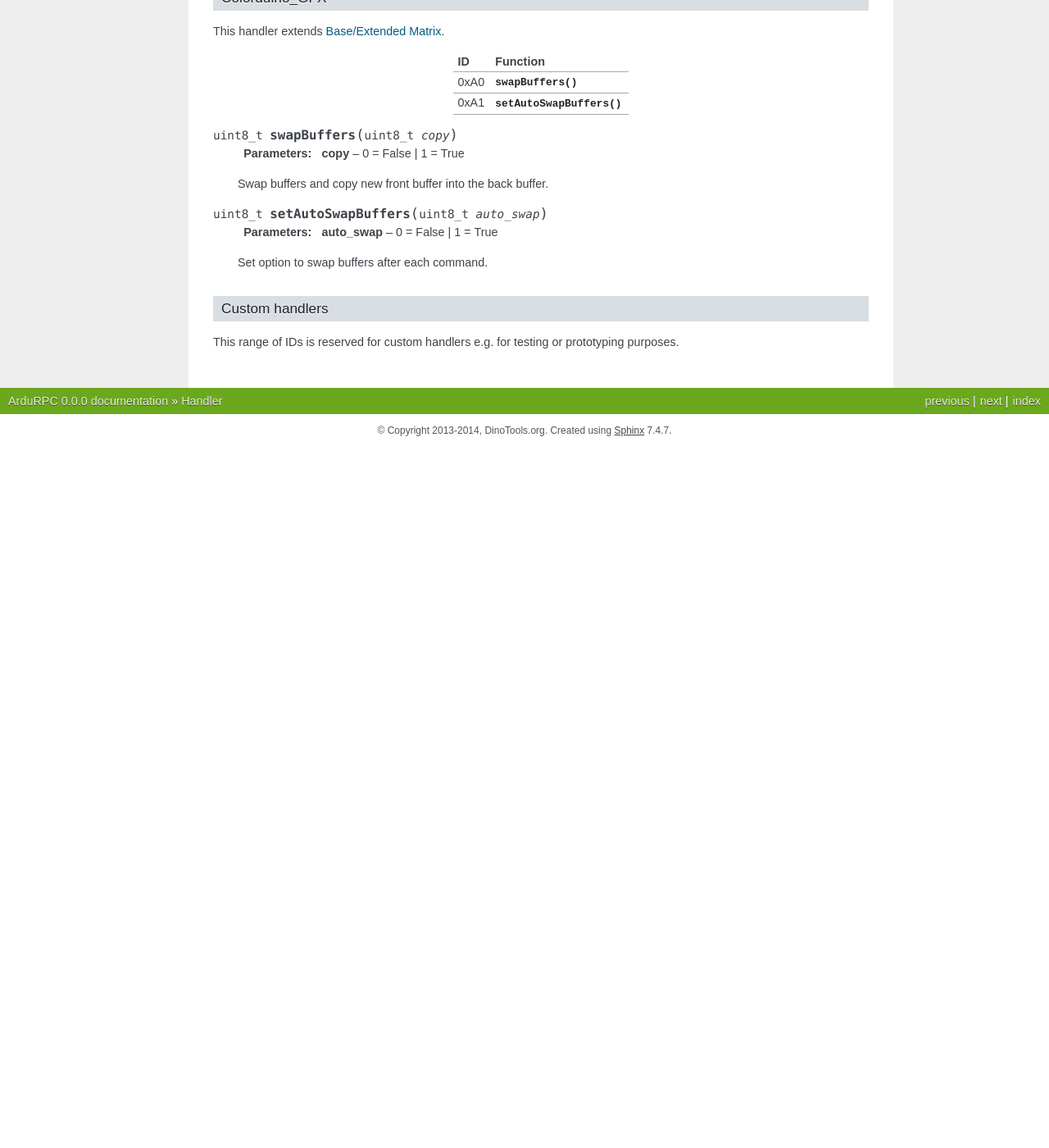
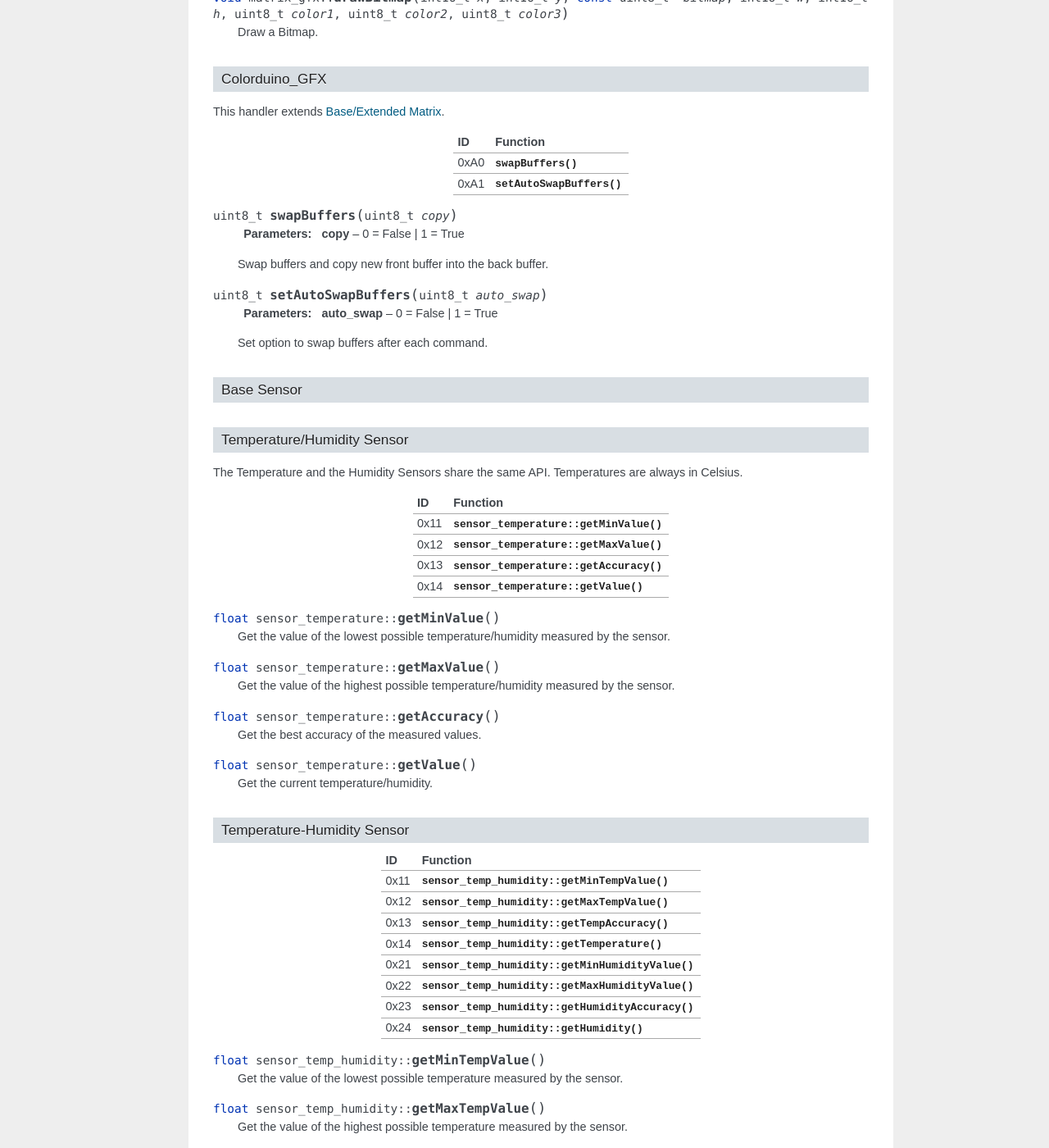
Before and after one commit to DinoTools/ArduRPC, a Sphinx documentation site: the page built from doc/source/user/handler.rst, in a window 1280 px wide and 1400 px high, scrolled down 4559 px. Shown: the whole window at 82% size. Built offline with Sphinx 7.4.7, drawn with Linux system fonts in a browser that asks for light colours; before the commit the page ends 5104 px from its top, so only the background shows below that; some of the changed text lies outside the part shown.

Commit message:
doc - API for temp and humidity sensors (fixes #1)

```diff
--- a/doc/source/user/handler.rst
+++ b/doc/source/user/handler.rst
@@ -33,6 +33,14 @@ To register a new handler type feel free to open a new request by using the `iss
 | 0x0280 | 0x02FF |    9 | :ref:`Extended Matrix`                                                        | Beta         |
 +--------+--------+------+-------------------------------------------------------------------------------+--------------+
 | 0x0281          |      | :ref:`Colorduino_GFX`                                                         | Experimental |
++--------+--------+------+-------------------------------------------------------------------------------+--------------+
+| 0x0400 | 0x04FF |    8 | :ref:`Base Sensor`                                                            | Experimental |
++--------+--------+------+-------------------------------------------------------------------------------+--------------+
+| 0x0401          |      | :ref:`Temperature Sensor <Temperature Sensor>`                                | Experimental |
++--------+--------+------+-------------------------------------------------------------------------------+--------------+
+| 0x0402          |      | :ref:`Humidity Sensor <Temperature Sensor>`                                   | Experimental |
++--------+--------+------+-------------------------------------------------------------------------------+--------------+
+| 0x0403          |      | :ref:`Temperature-Humidity Sensor`                                            | Experimental |
 +--------+--------+------+-------------------------------------------------------------------------------+--------------+
 | 0xFF00 | 0xFFFF |    8 | :ref:`Custom handlers`                                                        | n/a          |
 +--------+--------+------+-------------------------------------------------------------------------------+--------------+
@@ -302,6 +310,103 @@ This handler extends :ref:`Extended Matrix`.
 
     Set option to swap buffers after each command.
 
+.. _Base Sensor:
+
+Base Sensor
+~~~~~~~~~~~
+
+.. _Temperature Sensor:
+
+Temperature/Humidity Sensor
+~~~~~~~~~~~~~~~~~~~~~~~~~~~
+
+The Temperature and the Humidity Sensors share the same API. Temperatures are always in Celsius.
+
++------+----------------------------------------------+
+| ID   | Function                                     |
++======+==============================================+
+| 0x11 | :cpp:func:`sensor_temperature::getMinValue`  |
++------+----------------------------------------------+
+| 0x12 | :cpp:func:`sensor_temperature::getMaxValue`  |
++------+----------------------------------------------+
+| 0x13 | :cpp:func:`sensor_temperature::getAccuracy`  |
++------+----------------------------------------------+
+| 0x14 | :cpp:func:`sensor_temperature::getValue`     |
++------+----------------------------------------------+
+
+.. cpp:function:: float sensor_temperature::getMinValue()
+
+    Get the value of the lowest possible temperature/humidity measured by the sensor.
+
+.. cpp:function:: float sensor_temperature::getMaxValue()
+
+    Get the value of the highest possible temperature/humidity measured by the sensor.
+
+.. cpp:function:: float sensor_temperature::getAccuracy()
+
+    Get the best accuracy of the measured values.
+
+.. cpp:function:: float sensor_temperature::getValue()
+
+    Get the current temperature/humidity.
+
+
+.. _Temperature-Humidity Sensor:
+
+Temperature-Humidity Sensor
+~~~~~~~~~~~~~~~~~~~~~~~~~~~
+
++------+------------------------------------------------------+
+| ID   | Function                                             |
++======+======================================================+
+| 0x11 | :cpp:func:`sensor_temp_humidity::getMinTempValue`    |
++------+------------------------------------------------------+
+| 0x12 | :cpp:func:`sensor_temp_humidity::getMaxTempValue`    |
++------+------------------------------------------------------+
+| 0x13 | :cpp:func:`sensor_temp_humidity::getTempAccuracy`    |
++------+------------------------------------------------------+
+| 0x14 | :cpp:func:`sensor_temp_humidity::getTemperature`     |
++------+------------------------------------------------------+
+| 0x21 | :cpp:func:`sensor_temp_humidity::getMinHumidityValue`|
++------+------------------------------------------------------+
+| 0x22 | :cpp:func:`sensor_temp_humidity::getMaxHumidityValue`|
++------+------------------------------------------------------+
+| 0x23 | :cpp:func:`sensor_temp_humidity::getHumidityAccuracy`|
++------+------------------------------------------------------+
+| 0x24 | :cpp:func:`sensor_temp_humidity::getHumidity`        |
++------+------------------------------------------------------+
+
+.. cpp:function:: float sensor_temp_humidity::getMinTempValue()
+
+    Get the value of the lowest possible temperature measured by the sensor.
+
+.. cpp:function:: float sensor_temp_humidity::getMaxTempValue()
+
+    Get the value of the highest possible temperature measured by the sensor.
+
+.. cpp:function:: float sensor_temp_humidity::getTempAccuracy()
+
+    Get the best accuracy of the measured temperature.
+
+.. cpp:function:: float sensor_temp_humidity::getTemperature()
+
+    Get the current temperature.
+
+.. cpp:function:: float sensor_temp_humidity::getMinHumidityValue()
+
+    Get the value of the lowest possible humidity measured by the sensor.
+
+.. cpp:function:: float sensor_temp_humidity::getMaxHumidityValue()
+
+    Get the value of the highest possible humidity measured by the sensor.
+
+.. cpp:function:: float sensor_temp_humidity::getHumidityAccuracy()
+
+    Get the best accuracy of the measured humidity.
+
+.. cpp:function:: float sensor_temp_humidity::getHumidity()
+
+    Get the current humidity.
 
 .. _Custom handlers:
 
```
